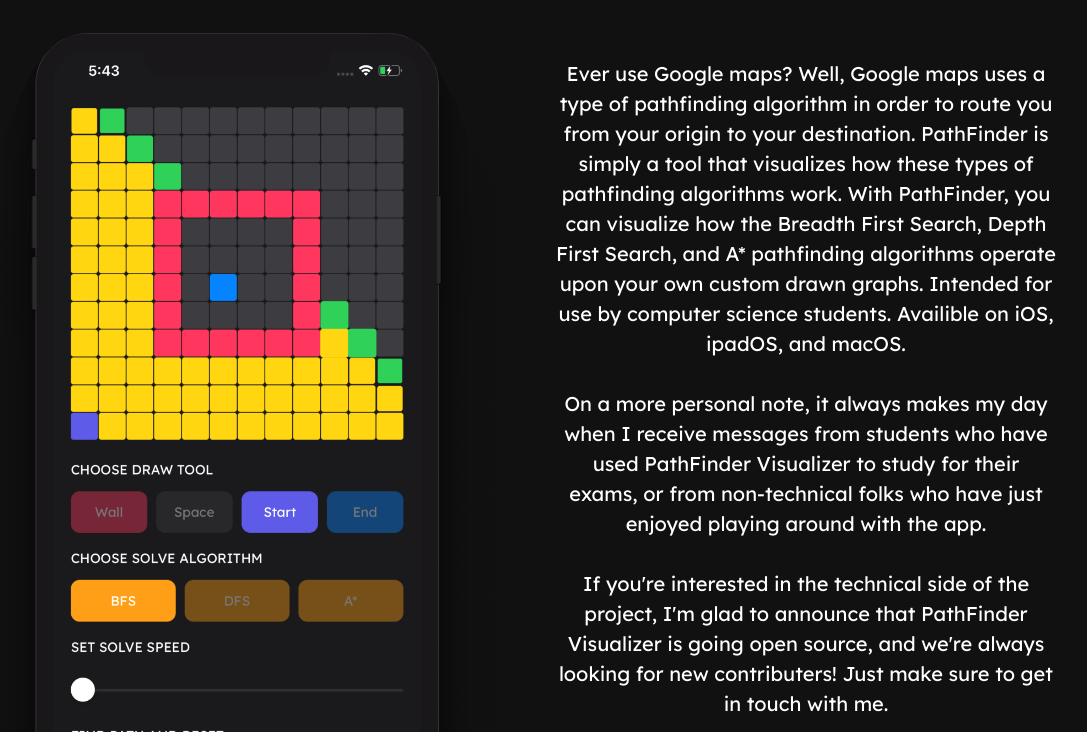
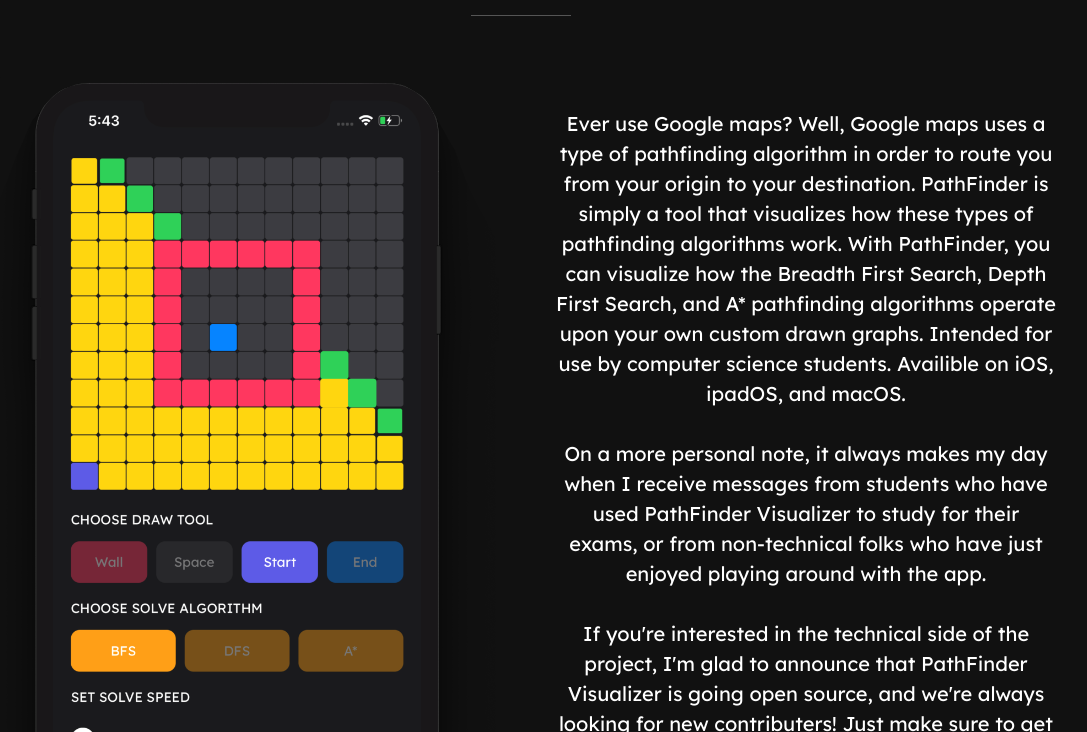
Before and after one commit to artemas-radik/PathFinder, a plain HTML site: page index.html in a window 1280 px wide. Shown: the part 161-893 px from the top of the page, without its empty margins (119-1206 px from the left). Drawn offline with nearby package versions, Linux system fonts and the light colour scheme; some packages are replaced by stand-ins of ours; a script that the page names is missing.

Commit message:
change padding

```diff
--- a/index.html
+++ b/index.html
@@ -33,7 +33,7 @@
   <body style="background-color:#111111">
 
     <!-- PathFinder-->
-    <section id="PathFinder" class="text" style="background-color: #111111; padding-top: 50px;">
+    <section id="PathFinder" class="text" style="background-color: #111111; padding-top: 100px;">
       <div class="container">
         <h2 class="d-flex justify-content-center" style="font-family: 'Lexend Deca', serif; color:white; text-align: center;">PathFinder Visualizer</h2>
         <h2 class="heading d-flex justify-content-center" style="margin-bottom: 0px;"></h2>
```
